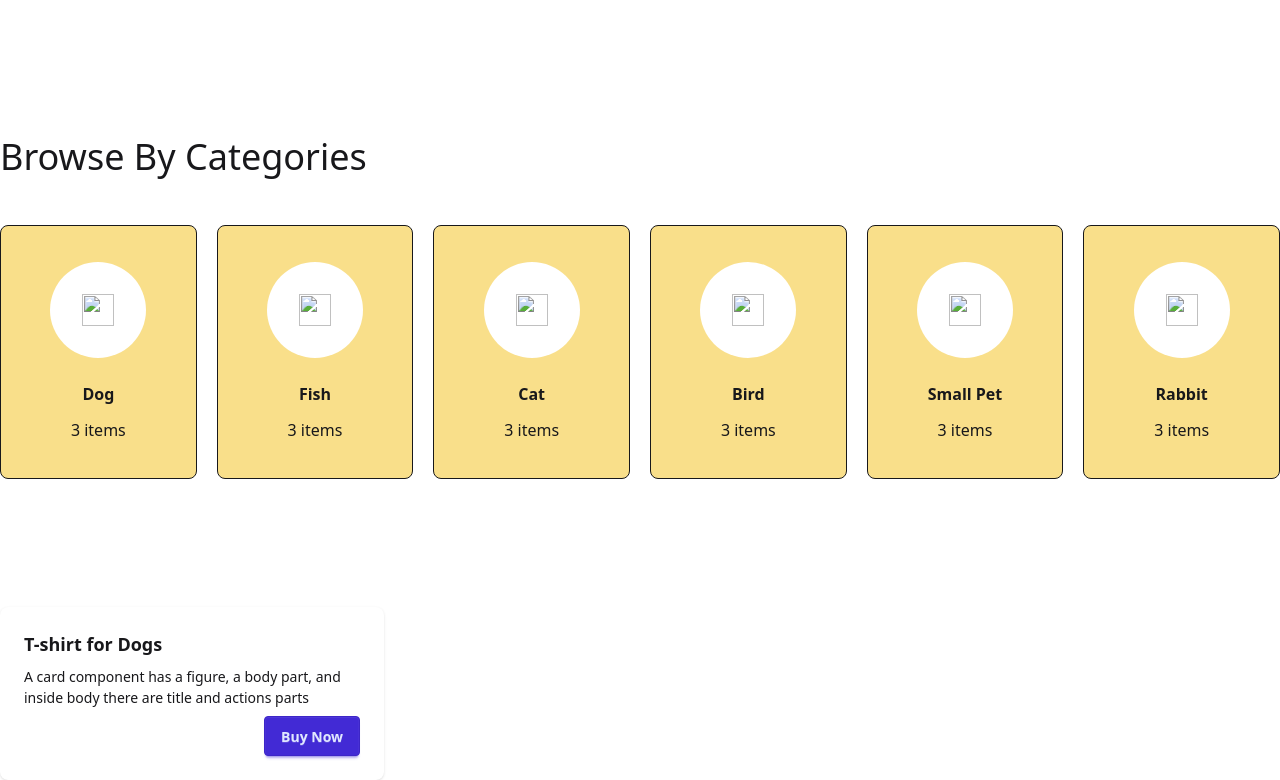
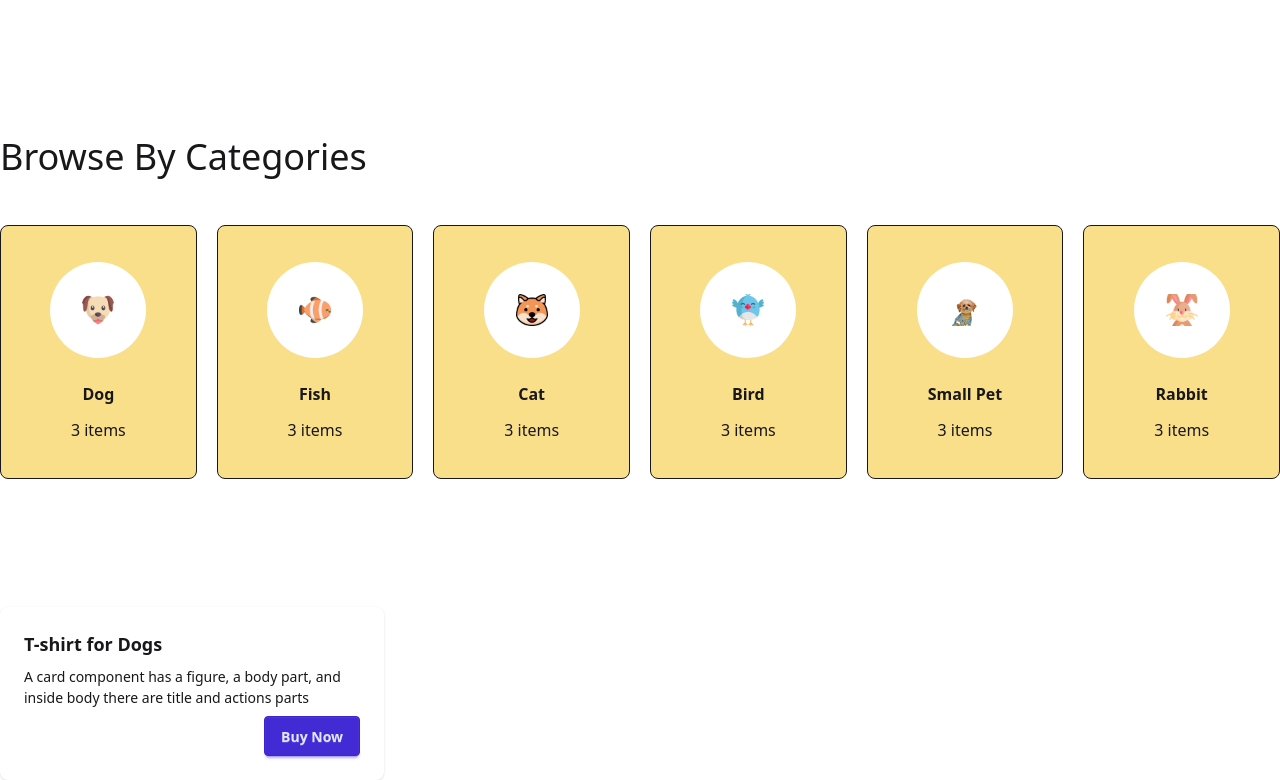
Before and after one commit to foysalhaque1/Assignment-3, a plain HTML site: page index.html in a window 1280 px wide. Shown: the part 879-1659 px from the top of the page. Drawn offline with nearby package versions, Linux system fonts and the light colour scheme; the site is published under a folder, as on GitHub Pages, so addresses that start at the root find nothing.

Commit message:
pic added

```diff
--- a/index.html
+++ b/index.html
@@ -117,7 +117,7 @@
                     <div class="avatar mt-9">
                         <div class="w-24 rounded-full bg-white p-8">
 
-                            <img src="/c1-assets/dog-cartoon.png" alt="">
+                            <img src="./c1-assets/dog-cartoon.png" alt="">
                         </div>
 
                     </div>
@@ -135,7 +135,7 @@
                     <div class="avatar mt-9">
                         <div class="w-24 rounded-full bg-white p-8">
 
-                            <img src="/c1-assets/fish-cartoon.png" alt="">
+                            <img src="./c1-assets/fish-cartoon.png" alt="">
                         </div>
 
                     </div>
@@ -153,7 +153,7 @@
                     <div class="avatar mt-9">
                         <div class="w-24 rounded-full bg-white p-8">
 
-                            <img src="/c1-assets/cat-cartoon.png" alt="">
+                            <img src="./c1-assets/cat-cartoon.png" alt="">
                         </div>
 
                     </div>
@@ -171,7 +171,7 @@
                     <div class="avatar mt-9">
                         <div class="w-24 rounded-full bg-white p-8">
 
-                            <img src="/c1-assets/bird-cartoon.png" alt="">
+                            <img src="./c1-assets/bird-cartoon.png" alt="">
                         </div>
 
                     </div>
@@ -189,7 +189,7 @@
                     <div class="avatar mt-9">
                         <div class="w-24 rounded-full bg-white p-8">
 
-                            <img src="/c1-assets/cute-pet-small.png" alt="">
+                            <img src="./c1-assets/cute-pet-small.png" alt="">
                         </div>
 
                     </div>
@@ -207,7 +207,7 @@
                     <div class="avatar mt-9">
                         <div class="w-24 rounded-full bg-white p-8">
 
-                            <img src="/c1-assets/rabbit-cartoon.png" alt="">
+                            <img src="./c1-assets/rabbit-cartoon.png" alt="">
                         </div>
 
                     </div>
```
